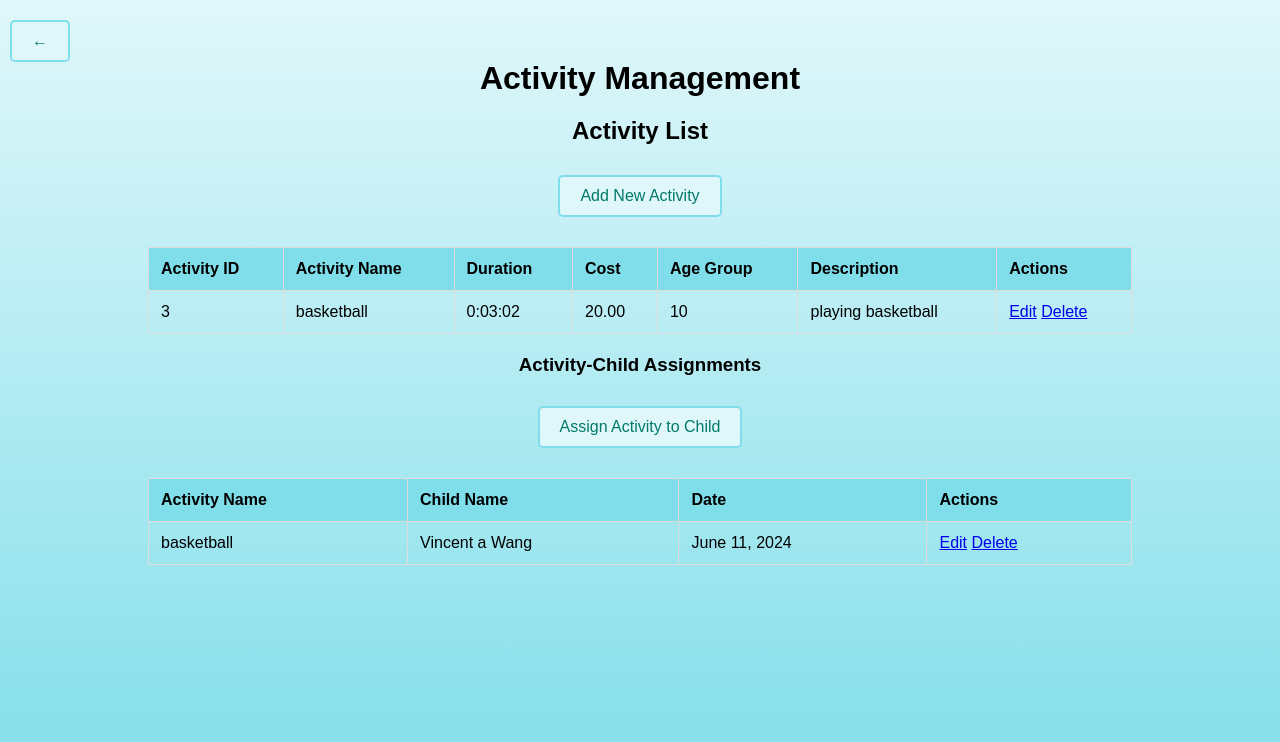
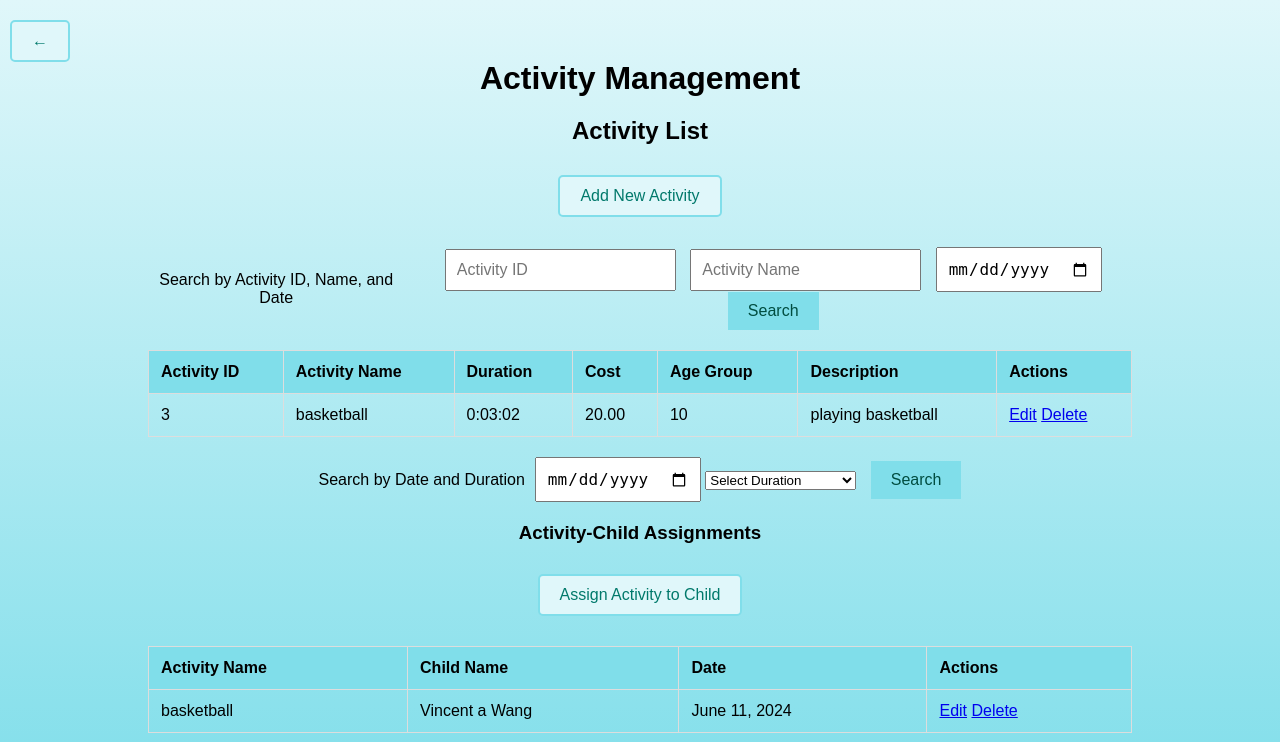
Before and after one commit to selfieguy3/DataCare, a Django app: page /myapp/activities/ in a window 1280 px wide. Shown: the top 742 px of the page. Run offline with Django 4.2, Linux system fonts and the light colour scheme; data comes from the database, SQL or seed files in the repository; both versions use the stored data as it was after the commit.

Commit message:
the staff query are 99% correct, still working on the duration features now

```diff
--- a/myapp/templates/activity_list.html
+++ b/myapp/templates/activity_list.html
@@ -82,6 +82,35 @@
             background-color: #80deea;
             color: #004d40;
         }
+        .search-bar {
+            margin-top: 20px;
+            display: flex;
+            align-items: center;
+            justify-content: center;
+        }
+        .search-bar input {
+            padding: 10px;
+            font-size: 16px;
+            margin-left: 10px;
+        }
+        .search-bar button {
+            padding: 10px 20px;
+            font-size: 16px;
+            background-color: #80deea;
+            border: none;
+            color: #004d40;
+            cursor: pointer;
+            margin-left: 10px;
+        }
+        .search-bar button:hover {
+            background-color: #004d40;
+            color: white;
+        }
+        .message {
+            color: red;
+            font-size: 16px;
+            margin-top: 10px;
+        }
     </style>
 </head>
 <body>
@@ -93,6 +122,22 @@
             <h1>Activity Management</h1>
             <h2>Activity List</h2>
             <a href="{% url 'activity_add' %}" class="button">Add New Activity</a>
+
+            <div class="search-bar">
+                <label for="search-activityID">Search by Activity ID, Name, and Date</label>
+                <form method="GET" action="{% url 'search_activity_details' %}">
+                    <input type="text" id="search-activityID" name="activityID" placeholder="Activity ID">
+                    <input type="text" id="search-activityName" name="activityName" placeholder="Activity Name">
+                    <input type="date" name="date" placeholder="Date" required>
+                    <button type="submit">Search</button>
+                </form>
+                {% if invalid_activity_id %}
+                <div class="message">Invalid Activity ID</div>
+                {% elif no_matching_activity_name %}
+                <div class="message">No matching activity name</div>
+                {% endif %}
+            </div>
+
             <table>
                 <thead>
                     <tr>
@@ -122,6 +167,20 @@
                     {% endfor %}
                 </tbody>
             </table>
+
+            <div class="search-bar">
+                <label for="search-activity">Search by Date and Duration</label>
+                <form method="GET" action="{% url 'search_activity_by_duration' %}">
+                    <input type="date" id="search-date" name="date" placeholder="Date" required>
+                    <select name="duration" required>
+                        <option value="">Select Duration</option>
+                        <option value="less_than_10">Less than 10 minutes</option>
+                        <option value="10_to_30">10 to 30 minutes</option>
+                        <option value="more_than_30">More than 30 minutes</option>
+                    </select>
+                    <button type="submit">Search</button>
+                </form>
+            </div>
 
             <!-- Activity-Child Assignments Section -->
             <h3>Activity-Child Assignments</h3>
--- a/myapp/urls.py
+++ b/myapp/urls.py
@@ -64,4 +64,8 @@ urlpatterns = [
     path('search_emergency_id/', views.search_emergency_id, name='search_emergency_id'),
      path('search_parent/', views.search_parent, name='search_parent'),
      path('search_payments/', views.search_payments, name='search_payments'),
+     path('search_staff/', views.search_staff, name='search_staff'),
+     path('search_activity_details/', views.search_activity_details, name='search_activity_details'),
+     path('search_activity_by_duration/', views.search_activity_by_duration, name='search_activity_by_duration'),
+
 ]
--- a/myapp/views.py
+++ b/myapp/views.py
@@ -1,5 +1,6 @@
 from django.shortcuts import render, redirect, get_object_or_404
-from django.db.models import Sum
+import datetime
+from django.db.models import Sum, F, Q
 from .forms import ChildForm, HealthRecordForm, EmergencyContactForm, AllergyForm, ParentForm, ParentChildRelationshipForm, StaffForm, ActivityForm, StaffChildAssignmentForm, StaffActivityAssignmentForm, ChildActivityAssignmentForm, AttendanceForm, PaymentForm, ExpenseForm, OtherExpensesForm
 from .models import Child, HealthRecord, EmergencyContact, Allergy, Parent, ParentChildRelationship, Staff, Activity, StaffChildAssignment, StaffActivityAssignment, ChildActivityAssignment, Attendance, Payment, Expense, OtherExpenses
 
@@ -672,3 +673,151 @@ def search_payments(request):
             context['invalid_parent_id_payments'] = True
 
     return render(request, 'search_payments_results.html', context)
+
+def search_activity_details(request):
+    activity_id = request.GET.get('activityID')
+    activity_name = request.GET.get('activityName')
+    date = request.GET.get('date')
+    context = {}
+
+    activity = None
+    invalid_activity_id = False
+    no_matching_activity_name = False
+
+    if activity_id:
+        try:
+            activity = Activity.objects.get(id=activity_id)
+        except Activity.DoesNotExist:
+            invalid_activity_id = True
+
+    if activity_name:
+        try:
+            activity_name_obj = Activity.objects.get(activity_name__iexact=activity_name)
+            if activity and activity != activity_name_obj:
+                no_matching_activity_name = True
+            else:
+                activity = activity_name_obj
+        except Activity.DoesNotExist:
+            no_matching_activity_name = True
+
+    if not invalid_activity_id and not no_matching_activity_name and activity and date:
+        context['activity'] = activity
+        context['date'] = date
+
+        supervising_staff = StaffActivityAssignment.objects.filter(activity=activity, date=date).select_related('staff')
+        context['supervising_staff'] = [assignment.staff for assignment in supervising_staff] if supervising_staff else None
+
+        attending_children = ChildActivityAssignment.objects.filter(activity=activity, date=date).select_related('child')
+        context['attending_children'] = [assignment.child for assignment in attending_children] if attending_children else None
+
+        return render(request, 'activity_details.html', context)
+
+    activities = Activity.objects.all()
+    child_activity_assignments = ChildActivityAssignment.objects.all()
+    context = {
+        'activities': activities,
+        'child_activities_assignments': child_activity_assignments,
+        'invalid_activity_id': invalid_activity_id,
+        'no_matching_activity_name': no_matching_activity_name,
+    }
+
+    return render(request, 'activity_list.html', context)
+
+def search_activity_by_duration(request):
+    date = request.GET.get('date')
+    duration = request.GET.get('duration')
+    context = {}
+
+    if date and duration:
+        # Define the duration filter using datetime.timedelta
+        if duration == "less_than_10":
+            duration_filter = {'duration__lt': datetime.timedelta(minutes=10)}
+        elif duration == "10_to_30":
+            duration_filter = {
+                'duration__gte': datetime.timedelta(minutes=10),
+                'duration__lte': datetime.timedelta(minutes=30)
+            }
+        elif duration == "more_than_30":
+            duration_filter = {'duration__gt': datetime.timedelta(minutes=30)}
+        else:
+            duration_filter = {}
+
+        if duration_filter:
+            activities = Activity.objects.filter(**duration_filter)
+        else:
+            activities = Activity.objects.none()
+
+        # Filter activities by date using the related models
+        activities = activities.filter(
+            Q(childactivityassignment__date=date)
+        ).distinct()
+
+        # Prepare the context with additional information
+        activities_info = []
+        for activity in activities:
+            supervising_staff = StaffActivityAssignment.objects.filter(activity=activity, date=date).select_related('staff')
+            attending_children = ChildActivityAssignment.objects.filter(activity=activity, date=date).select_related('child')
+            activities_info.append({
+                'activity': activity,
+                'supervising_staff': supervising_staff,
+                'attending_children': attending_children
+            })
+
+        context['activities_info'] = activities_info
+        context['date'] = date
+        context['duration'] = duration
+
+        return render(request, 'activity_duration_details.html', context)
+
+    context['invalid_search'] = True
+    activities = Activity.objects.all()
+    context['activities'] = activities
+    return render(request, 'activity_list.html', context)
+
+
+def search_staff(request):
+    staff_id = request.GET.get('staffID')
+    date = request.GET.get('date')
+    context = {}
+
+    if staff_id and date:
+        try:
+            staff = Staff.objects.get(id=staff_id)
+            context['staff'] = staff
+            context['date'] = date
+
+            try:
+                staff_activity_assignments = StaffActivityAssignment.objects.filter(staff=staff, date=date)
+                activities = []
+                for assignment in staff_activity_assignments:
+                    activities.append(assignment.activity)
+                context['activities'] = activities
+            except StaffActivityAssignment.DoesNotExist:
+                context['activities'] = None
+
+            try:
+                staff_child_assignments = StaffChildAssignment.objects.filter(staff=staff, date=date)
+                children = []
+                for assignment in staff_child_assignments:
+                    children.append(assignment.child)
+                context['children'] = children
+            except StaffChildAssignment.DoesNotExist:
+                context['children'] = None
+
+            return render(request, 'staff_activity_result.html', context)
+
+        except Staff.DoesNotExist:
+            staff_list = Staff.objects.all()
+            staff_child_assignments = StaffChildAssignment.objects.all()
+            staff_activity_assignments = StaffActivityAssignment.objects.all()
+            context = {
+                'staff_list': staff_list,
+                'staff_child_assignments': staff_child_assignments,
+                'staff_activity_assignments': staff_activity_assignments,
+                'invalid_staff_id_date': True
+            }
+
+    context['invalid_staff_id_date'] = True
+    staff_list = Staff.objects.all()
+    context['staff_list'] = staff_list
+    return render(request, 'staff_list.html', context)
```
Also changed, not shown: myapp/templates/activity_details.html (added, +148 -0 lines), myapp/templates/activity_duration_details.html (added, +100 -0 lines), myapp/templates/staff_activity_result.html (added, +134 -0 lines), myapp/templates/staff_list.html (+41 -0 lines), db.sqlite3.
